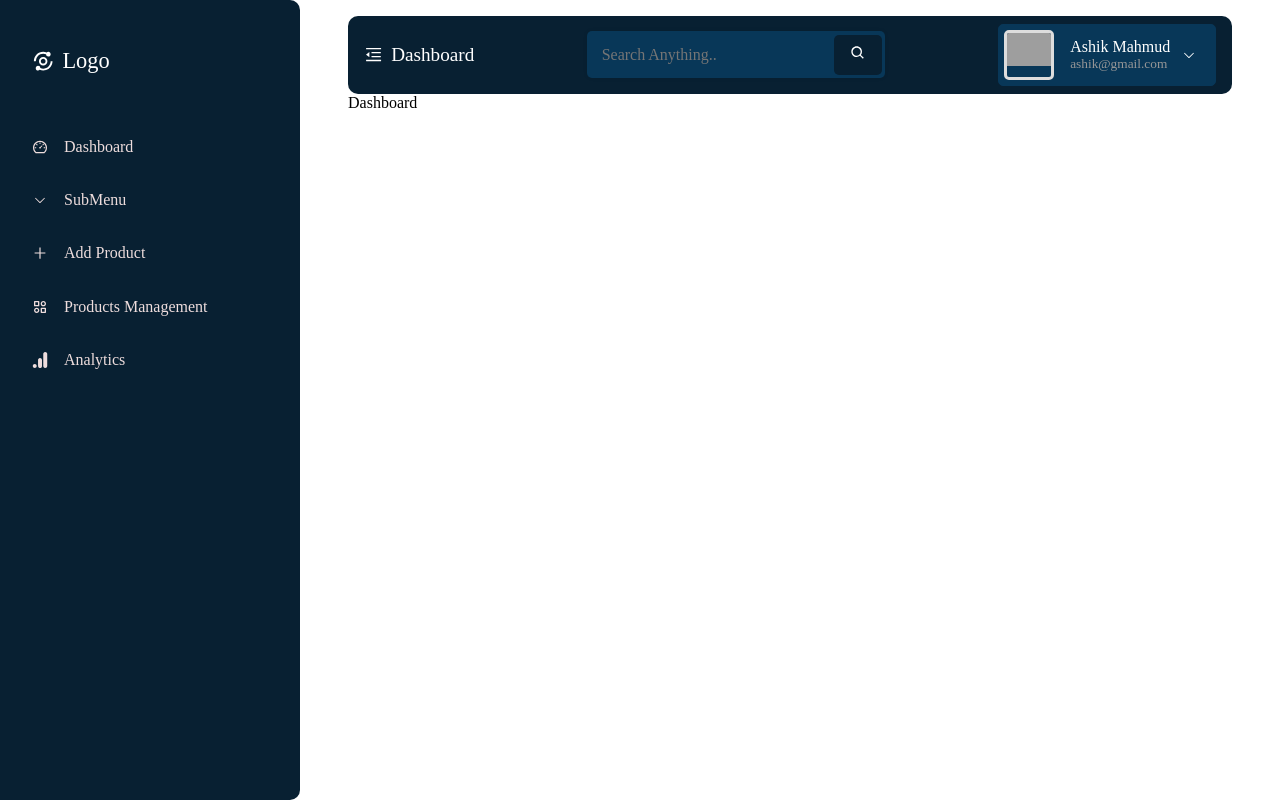
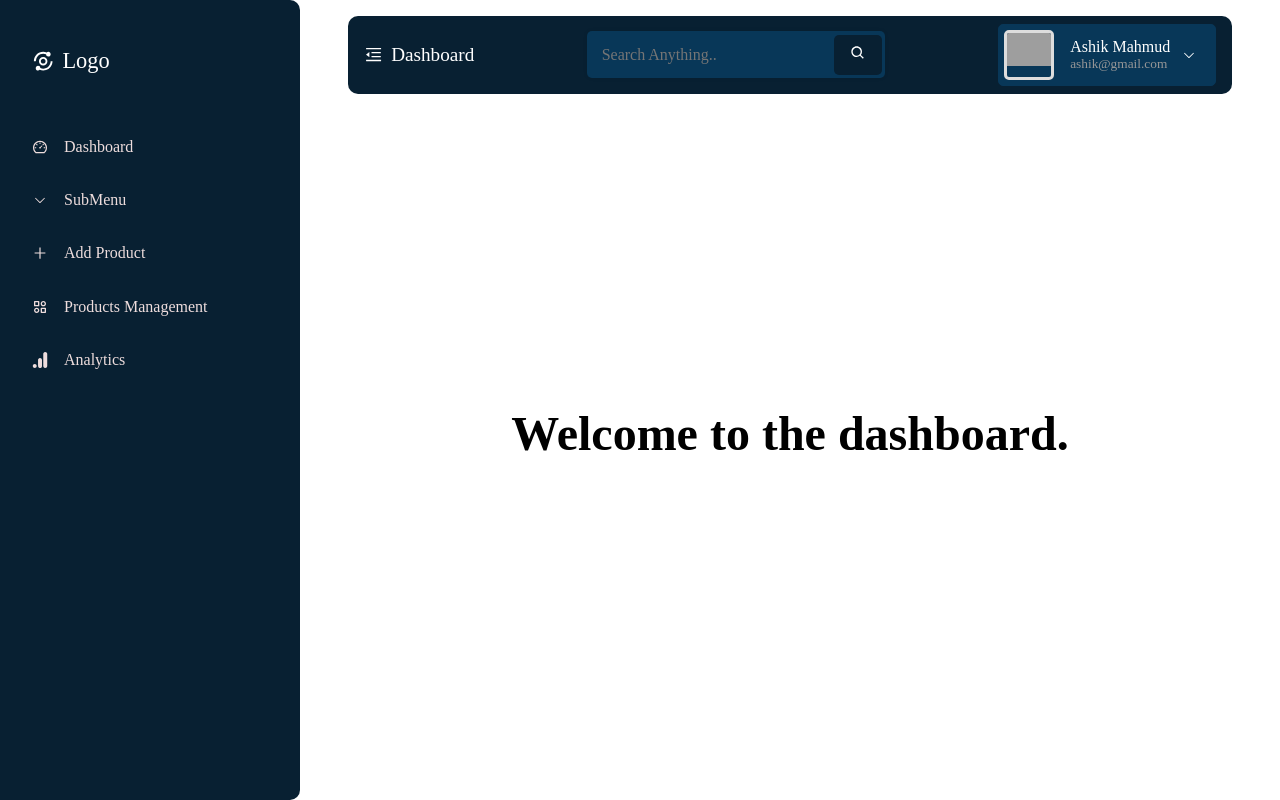
Before and after one commit to Ashik-Mahmud/react-admin-dashboard, a React (Create React App) app: page / in a window 1280 px wide. Built offline with nearby package versions, Linux system fonts and the light colour scheme; grey boxes are pictures that could not be loaded.

Commit message:
added dashboard

```diff
--- a/src/Dashboard/Dashboard/Dashboard.jsx
+++ b/src/Dashboard/Dashboard/Dashboard.jsx
@@ -1,7 +1,12 @@
 import React from "react";
+import "./dashboard.css";
 
 const Dashboard = () => {
-  return <div>Dashboard</div>;
+  return (
+    <div className="dashboard">
+      <h1>Welcome to the dashboard.</h1>
+    </div>
+  );
 };
 
 export default Dashboard;
--- /dev/null
+++ b/src/Dashboard/Dashboard/dashboard.css
@@ -0,0 +1,8 @@
+.dashboard {
+  display: grid;
+  place-items: center;
+  min-height: 85vh;
+}
+.dashboard h1 {
+  font-size: 3rem;
+}
```
